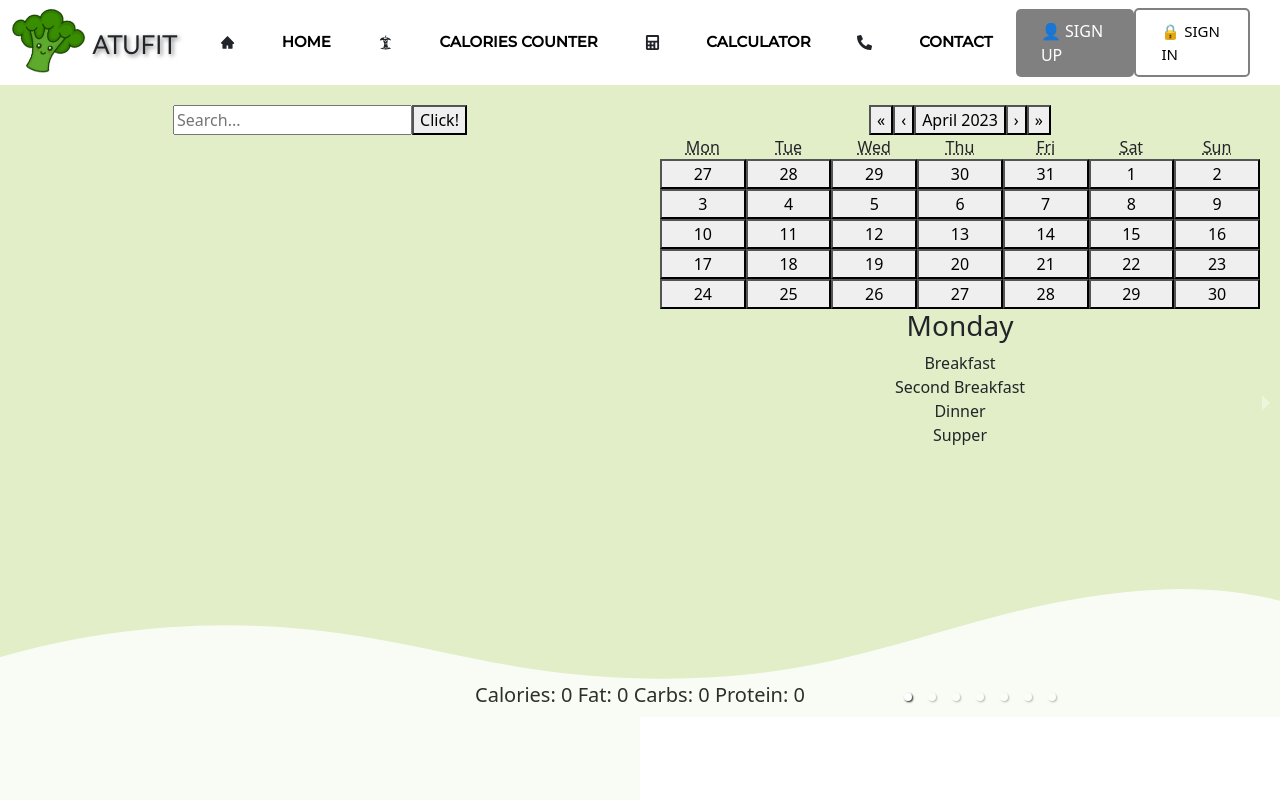
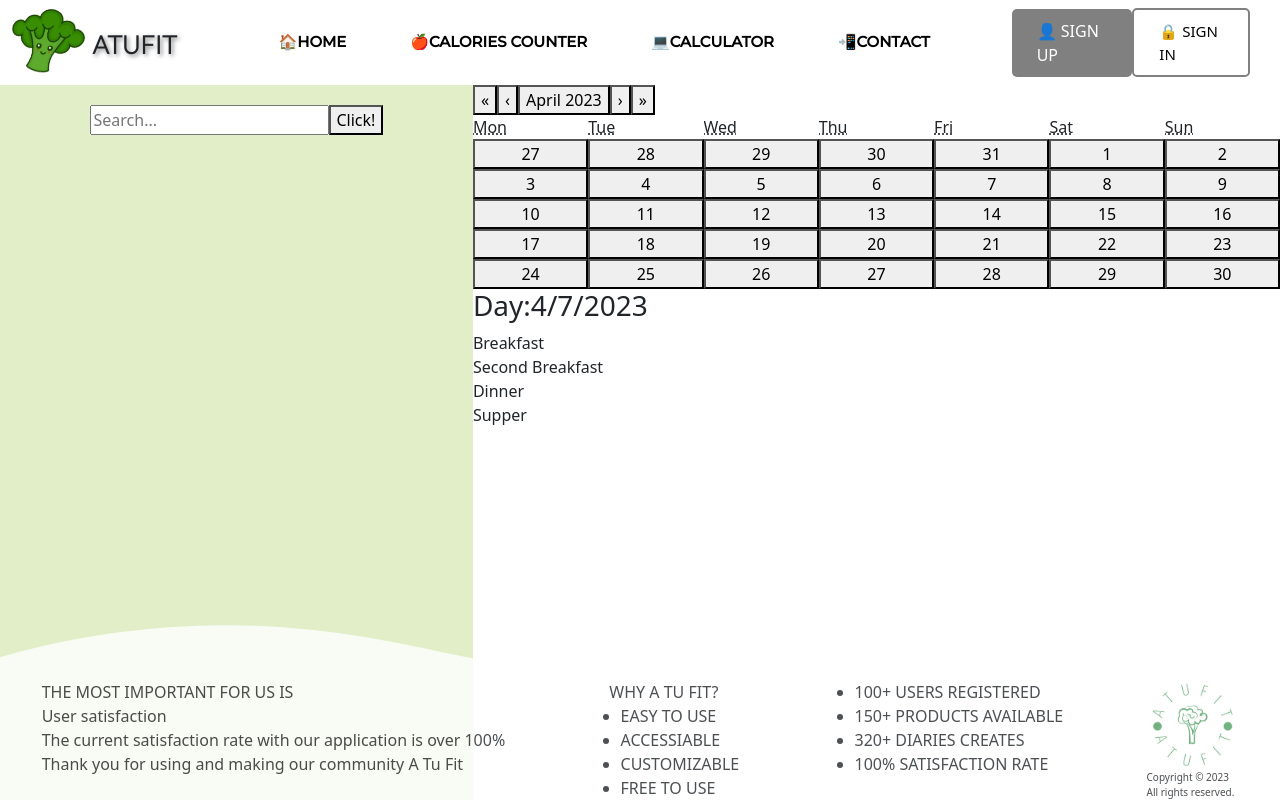
Before and after one commit to PatrycjaBochnak/ATuFit, a React (Create React App) app: page /caloriesCounter in a window 1280 px wide. Built offline with nearby package versions, Linux system fonts and the light colour scheme.

Commit message:
changing carousel to calendar on count calories page

```diff
--- a/src/components/carouselDay.js
+++ b/src/components/carouselDay.js
@@ -1,130 +1,58 @@
-import { Carousel } from "react-responsive-carousel";
 import ListResult from "./listResult";
 import React from "react";
 import Footer from "./footer";
 import Calendar from "react-calendar";
-import { Button } from "react-bootstrap";
 
 class CarouselDay extends React.Component {
   state = {
-    Monday: {
-      breakfast: [],
-      secondBreakfast: [],
-      dinner: [],
-      supper: [],
-    },
-    Tuesday: {
-      breakfast: [],
-      secondBreakfast: [],
-      dinner: [],
-      supper: [],
-    },
-    Wednesday: {
-      breakfast: [],
-      secondBreakfast: [],
-      dinner: [],
-      supper: [],
-    },
-    Thursday: {
-      breakfast: [],
-      secondBreakfast: [],
-      dinner: [],
-      supper: [],
-    },
-    Friday: {
-      breakfast: [],
-      secondBreakfast: [],
-      dinner: [],
-      supper: [],
-    },
-    Saturday: {
-      breakfast: [],
-      secondBreakfast: [],
-      dinner: [],
-      supper: [],
-    },
-    Sunday: {
-      breakfast: [],
-      secondBreakfast: [],
-      dinner: [],
-      supper: [],
-    },
-    activeIndex: 0,
+    calendarValue: new Date().toLocaleDateString()
   };
 
-  componentDidUpdate(prevProps, prevState, snapshot) {
+  componentDidUpdate(prevProps) {
     if (prevProps !== this.props) {
-      console.log(this.props.product);
+        console.log(this.state[this.state.calendarValue])
+      if (!this.state[this.state.calendarValue]) {
+        console.log("dupa")
+        this.setState ({...this.state,[this.state.calendarValue] : {
+        breakfast: [],
+        secondBreakfast: [],
+        dinner: [],
+        supper: [],
+        }}, () => this.updateProducts());
+      } else {
+        this.updateProducts();
+      }
+    }
+  }
+  updateProducts() {
+    console.log(this.props.product);  console.log(this.state);
       console.log(this.props.product.partOfDay);
-      const day = this.getDay(this.state.activeIndex);
-      console.log(day);
-      const productsOfPartOfDay = this.state[day][this.props.product.partOfDay];
+      const productsOfPartOfDay = this.state[this.state.calendarValue][this.props.product.partOfDay];
       productsOfPartOfDay.push(this.props.product);
       this.setState({
         ...this.state,
-        [day]: {
-          ...this.state[day],
+        [this.state.calendarValue]: {
+          ...this.state[this.state.calendarValue],
           [this.props.product.partOfDay]: productsOfPartOfDay,
         },
       });
       console.log(this.state);
-    }
   }
-
-  getDay(activeIndex) {
-    if (activeIndex === 0) return "Monday";
-    if (activeIndex === 1) return "Tuesday";
-    if (activeIndex === 2) return "Wednesday";
-    if (activeIndex === 3) return "Thursday";
-    if (activeIndex === 4) return "Friday";
-    if (activeIndex === 5) return "Saturday";
-    if (activeIndex === 6) return "Sunday";
+  calendarValueOnChange = (value) => {
+    this.setState ( {
+      ...this.state, calendarValue: value.toLocaleDateString()
+    })
   }
 
   render() {
     return (
       <>
-        <Carousel
-          autoPlay={false}
-          showThumbs={false}
-          onChange={(activeIndex) =>
-            this.setState({ ...this.state, activeIndex: activeIndex })
-          }
-          style={{ width: "50%" }}
-        >
           <div>
-            <Calendar className="calendar"></Calendar>
-            <h3>Monday</h3>
-            <ListResult list={this.state["Monday"]} />
+          <Calendar className="calendar" onChange={this.calendarValueOnChange} value={this.state.calendarValue} />
+            <h3>Day:{this.state.calendarValue}</h3>
+            <ListResult list={this.state[this.state.calendarValue]} />
           </div>
-          <div>
-            <h3>Tuesday</h3>
-            <ListResult list={this.state["Tuesday"]} />
-          </div>
-          <div>
-            <h3>Wednesday</h3>
-            <ListResult list={this.state["Wednesday"]} />
-          </div>
-          <div>
-            <h3>Thursday</h3>
-            <ListResult list={this.state["Thursday"]} />
-          </div>
-          <div>
-            <h3>Friday</h3>
-            <ListResult list={this.state["Friday"]} />
-          </div>
-          <div>
-            <h3>Saturday</h3>
-
-            <ListResult list={this.state["Saturday"]} />
-          </div>
-          <div>
-            <h3>Sunday</h3>
-
-            <ListResult list={this.state["Sunday"]} />
-          </div>
-        </Carousel>
-        <Footer products={this.state[this.getDay(this.state.activeIndex)]} />
+        <Footer products={this.state[this.state.calendarValue]} />
       </>
     );
   }
--- a/src/components/listResult.js
+++ b/src/components/listResult.js
@@ -5,7 +5,7 @@ function ListResult(props) {
     <div className="results">
       <div className="results">
         <span>Breakfast</span>
-        {props.list.breakfast && props.list.breakfast.length > 0
+        {props.list && props.list.breakfast && props.list.breakfast.length > 0
           ? props.list.breakfast.map((product) => {
               return (
                 <>
@@ -21,7 +21,7 @@ function ListResult(props) {
       </div>
       <div className="results">
         <span>Second Breakfast</span>
-        {props.list.secondBreakfast && props.list.secondBreakfast.length > 0
+        {props.list && props.list.secondBreakfast && props.list.secondBreakfast.length > 0
           ? props.list.secondBreakfast.map((product) => {
               return (
                 <>
@@ -37,7 +37,7 @@ function ListResult(props) {
       </div>
       <div className="results">
         <span>Dinner</span>
-        {props.list.dinner && props.list.dinner.length > 0
+        {props.list && props.list.dinner && props.list.dinner.length > 0
           ? props.list.dinner.map((product) => {
               return (
                 <>
@@ -53,7 +53,7 @@ function ListResult(props) {
       </div>
       <div className="results">
         <span>Supper</span>
-        {props.list.supper && props.list.supper.length > 0
+        {props.list && props.list.supper && props.list.supper.length > 0
           ? props.list.supper.map((product) => {
               return (
                 <>
--- a/src/components/navBar.js
+++ b/src/components/navBar.js
@@ -1,10 +1,6 @@
 import React from "react";
 import { Link } from "react-router-dom";
 import broccoli from "../images/broccoli.jpg";
-import { AiFillHome } from 'react-icons/ai';
-import { FaCalculator } from 'react-icons/fa';
-import { FaPhoneAlt } from 'react-icons/fa';
-import { GiAppleCore } from 'react-icons/gi';
 
 function NavBar({ children }) {
   return (
@@ -13,16 +9,16 @@ function NavBar({ children }) {
         <img className="broccoli" src={broccoli} alt="broccoli" />
         <span className="companyName">ATUFIT</span>
         <div className="buttons">
-          <AiFillHome/><Link className="link" to="/">
+          <Link className="link" to="/">
             HOME
           </Link>
-          <GiAppleCore/><Link className="link" to="/caloriesCounter">
+          <Link className="link" to="/caloriesCounter">
             CALORIES COUNTER
           </Link>
-          <FaCalculator/><Link className="link" to="/calculator">
+          <Link className="link" to="/calculator">
             CALCULATOR
           </Link>
-          <FaPhoneAlt/><Link className="link" to="/contact">
+          <Link className="link" to="/contact">
             CONTACT
           </Link>
         </div>
--- a/src/styles/_navBar.scss
+++ b/src/styles/_navBar.scss
@@ -1,6 +1,7 @@
 .buttons {
   display: flex;
-  width: 70%;
+  width: 60%;
+  margin: 0 50px 0 50px;
   align-items: center;
   justify-content: space-around !important;
   font-style: inherit;
@@ -90,6 +91,18 @@
   font-size: 16px;
   background-size: 100% 2px;
 }
+.link:first-child::before {
+  content: "🏠";
+}
+.link:nth-child(2)::before {
+  content: "🍎";
+}
+.link:nth-child(3)::before {
+  content: "💻";
+}
+.link:last-child::before {
+  content: "📲";
+}
 .companyName {
   height: 90px;
   margin-right: 20px;
```
